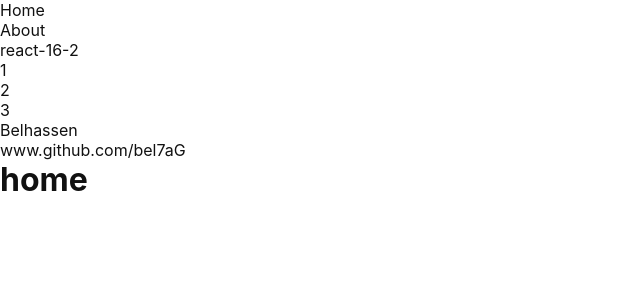
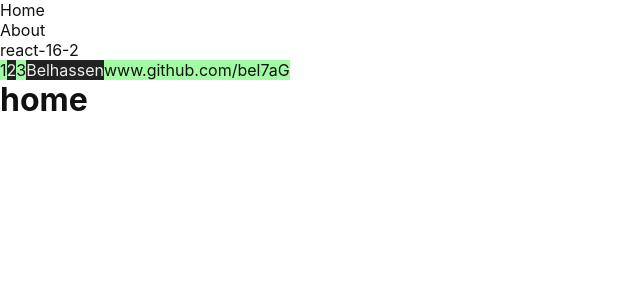
Before and after one commit to bel7aG/react-playground, a React (Create React App) app: page / in a window 1280 px wide. Shown: the top 300 px of the page, without its empty margins (0-640 px from the left). Built offline with nearby package versions, Linux system fonts and the light colour scheme.

Commit message:
oOoOps miss the key

```diff
--- a/src/components/Header/Header.js
+++ b/src/components/Header/Header.js
@@ -16,7 +16,7 @@ const Header = ({ me }) => (
         </li>
       </ul>
     </nav>
-    {me.map((item) => <p>{item}</p>)}
+    {me.map((item, index) => <span className="array-item" key={index.toString()}>{item}</span>)}
   </header>
 );
 
--- a/src/styles/index.css
+++ b/src/styles/index.css
@@ -32,3 +32,11 @@ button {
   border: none; }
   button:focus {
     outline: none; }
+
+.array-item {
+  z-index: -10; }
+  .array-item:nth-child(odd) {
+    background-color: #222;
+    color: #eee; }
+  .array-item:nth-child(even) {
+    background-color: #a2fca3; }
--- /dev/null
+++ b/src/styles/scss/components/_Header.scss
@@ -0,0 +1,12 @@
+.array-item {
+  z-index: -10;
+
+  &:nth-child(odd) {
+    background-color: #222;
+    color: #eee;
+  }
+
+  &:nth-child(even) {
+    background-color: rgb(162, 252, 163);
+  }
+}
--- a/src/styles/scss/index.scss
+++ b/src/styles/scss/index.scss
@@ -1,2 +1,4 @@
 @import "base/base";
 @import "base/typography";
+
+@import "components/Header";
```
